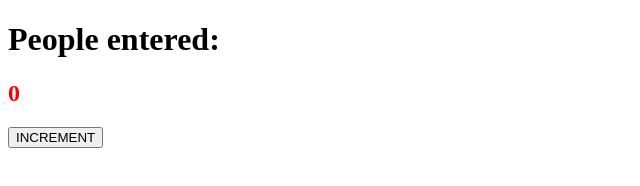
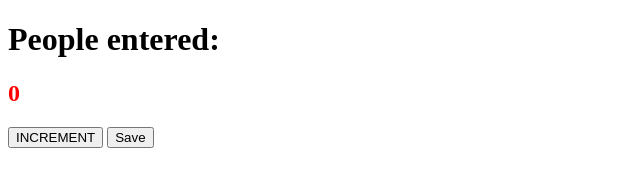
Before and after one commit to rachxh/counter, a plain HTML site: page index.html in a window 1280 px wide. Shown: the whole page, without its empty margins (0-640 px from the left). Drawn offline with Linux system fonts and the light colour scheme.

Commit message:
add save button

```diff
--- a/index.html
+++ b/index.html
@@ -10,6 +10,7 @@
         <h1>People entered: </h1>
         <h2 id="count-el">0</h2>
         <button id="incremental-btn" onclick="increment()">INCREMENT</button>
+        <button id="save-btn" onclick="save()">Save</button>
         <script src="script.js"></script>
     </body>
 </html>
--- a/script.js
+++ b/script.js
@@ -8,3 +8,7 @@ function increment() {
 }
 
 countEl.style.color = "red"
+
+function save() {
+    console.log(counter)
+}
```
